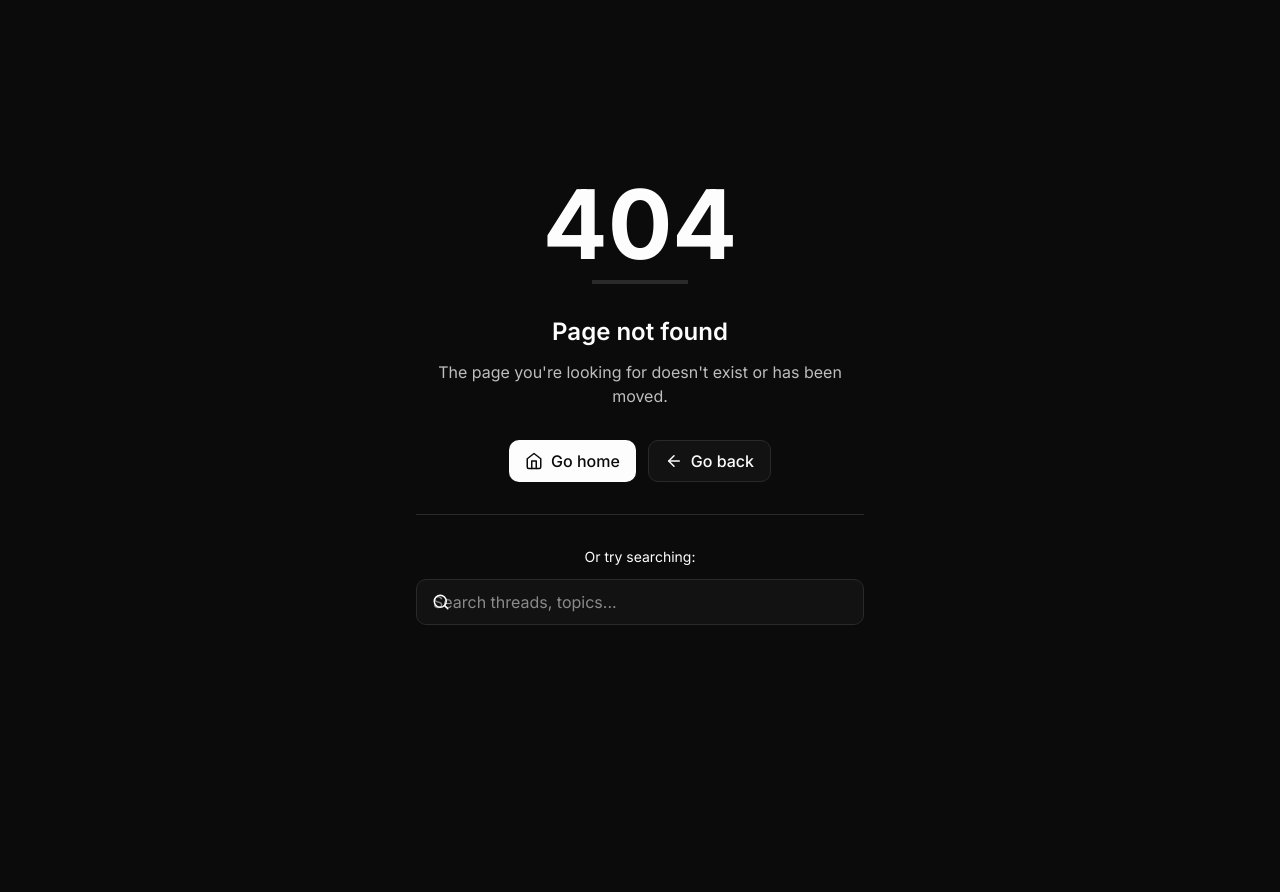
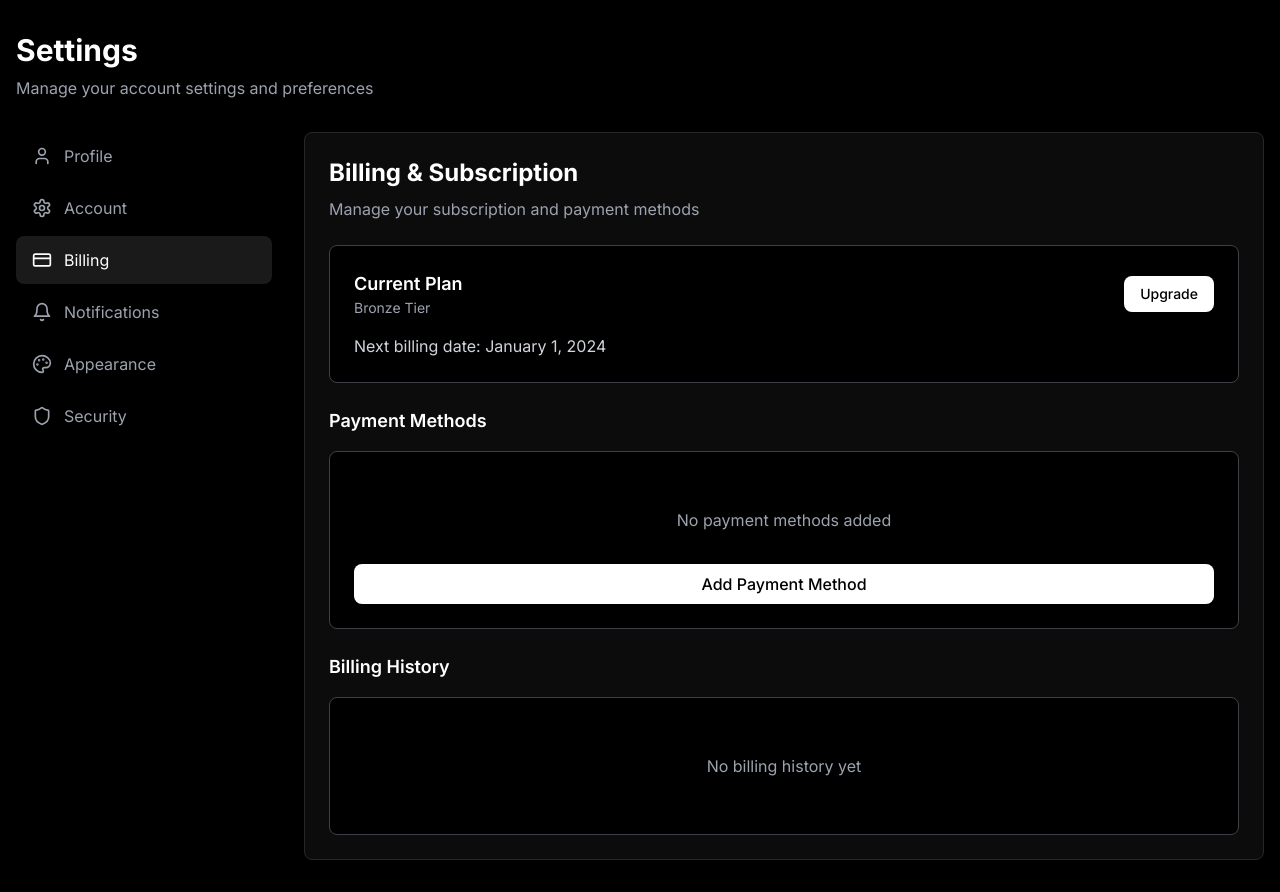
Before and after one commit to asiop366/ascenders-me, a Next.js app: page /settings/billing in a window 1280 px wide. Before the commit this address had no page. Before the commit the page ends 800 px from the top, so only its background shows below. Built offline with nearby package versions, Linux system fonts and the light colour scheme.

Commit message:
Create page.tsx

```diff
--- /dev/null
+++ b/src/app/settings/billing/page.tsx
@@ -0,0 +1,56 @@
+// app/settings/billing/page.tsx
+import { Metadata } from "next";
+import Link from "next/link";
+
+export const metadata: Metadata = {
+  title: "Billing Settings | Ascenders",
+};
+
+export default function BillingSettingsPage() {
+  return (
+    <div className="space-y-6">
+      <div>
+        <h2 className="text-2xl font-bold mb-2">Billing & Subscription</h2>
+        <p className="text-gray-400">Manage your subscription and payment methods</p>
+      </div>
+
+      <div className="space-y-6">
+        {/* Current Plan */}
+        <div className="p-6 bg-black border border-zinc-700 rounded-lg">
+          <div className="flex items-center justify-between mb-4">
+            <div>
+              <h3 className="text-lg font-semibold">Current Plan</h3>
+              <p className="text-gray-400 text-sm">Bronze Tier</p>
+            </div>
+            <Link
+              href="/pricing"
+              className="px-4 py-2 bg-white text-black rounded-lg hover:bg-gray-200 transition-colors font-medium text-sm"
+            >
+              Upgrade
+            </Link>
+          </div>
+          <p className="text-gray-300">Next billing date: January 1, 2024</p>
+        </div>
+
+        {/* Payment Methods */}
+        <div>
+          <h3 className="text-lg font-semibold mb-4">Payment Methods</h3>
+          <div className="p-6 bg-black border border-zinc-700 rounded-lg">
+            <p className="text-gray-400 text-center py-8">No payment methods added</p>
+            <button className="w-full px-4 py-2 bg-white text-black rounded-lg hover:bg-gray-200 transition-colors font-medium">
+              Add Payment Method
+            </button>
+          </div>
+        </div>
+
+        {/* Billing History */}
+        <div>
+          <h3 className="text-lg font-semibold mb-4">Billing History</h3>
+          <div className="p-6 bg-black border border-zinc-700 rounded-lg">
+            <p className="text-gray-400 text-center py-8">No billing history yet</p>
+          </div>
+        </div>
+      </div>
+    </div>
+  );
+}
```
